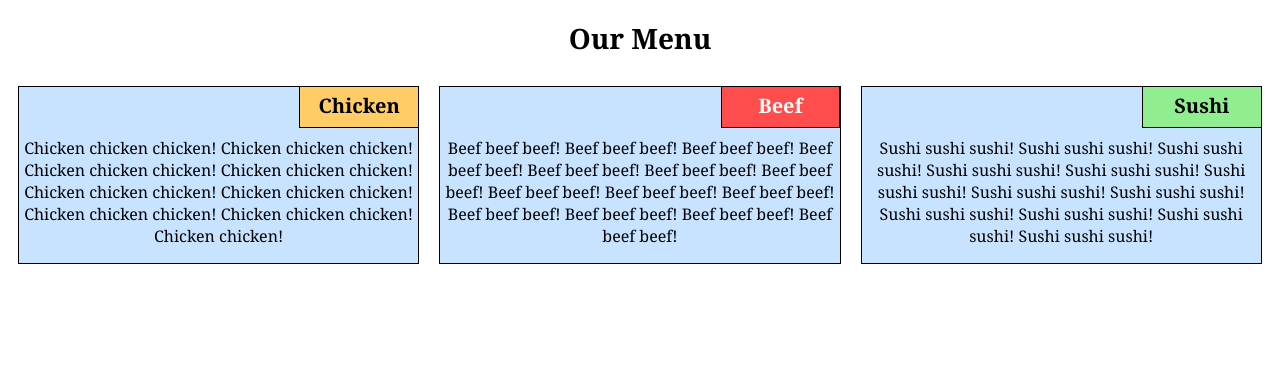
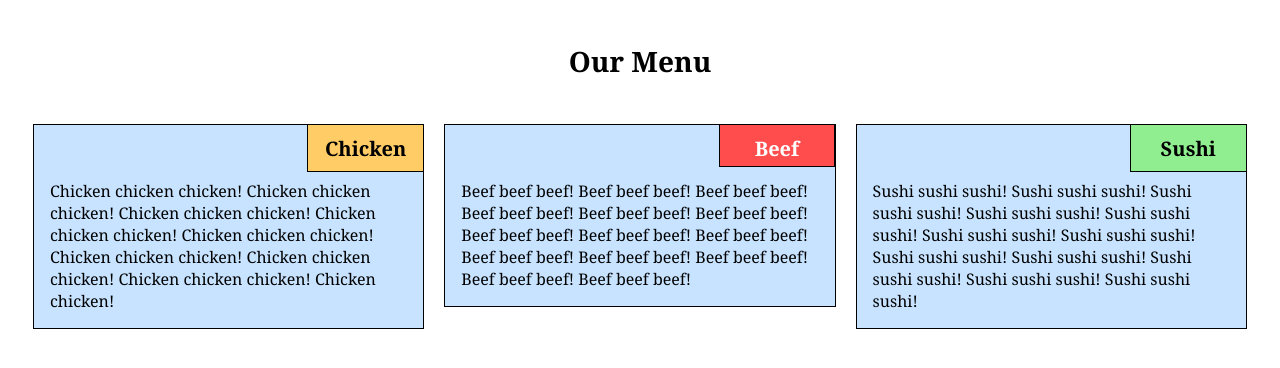
Before and after one commit to christopherfriberg/Mod2-Solution, a plain HTML site: page index.html in a window 1280 px wide. Drawn offline with Linux system fonts and the light colour scheme.

Commit message:
Last tweaks

```diff
--- a/css/styles.css
+++ b/css/styles.css
@@ -4,11 +4,13 @@
 
 body {
   font-family: Georgia, serif;
-  text-align: center;
+  padding: 15px;
 }
 
 h1 {
   font-size: 1.75em;
+  text-align: center;
+  padding-bottom: 15px;
 }
 
 h2 {
@@ -17,9 +19,9 @@ h2 {
   text-align: center;
   width: 30%;
   height: 24%;
-  padding-top: .25em;
+  padding-top: .5em;
   position: absolute;
-  left: 70.20%;
+  right: -0.20%;
   top: -.5%;
   border: 1px solid black;
 }
@@ -40,16 +42,16 @@ h2 {
 .menuitem {
   background-color: #c7e3ff;
   min-width: 300px;
-  min-height: 155px;
+  min-height: 170px;
   border: 1px solid black;
   margin: 10px;
   position: relative;
 }
 
 .description {
-  margin-top: 50px;
-  padding-left: .25em;
-  padding-right: .25em;
+  margin-top: 55px;
+  padding-left: 1em;
+  padding-right: 1em;
 }
 
 /* Simple Responsive Framework. */
```
